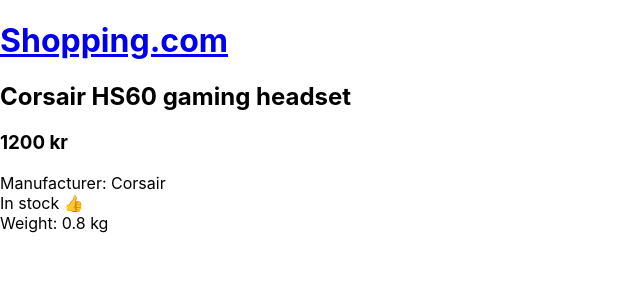
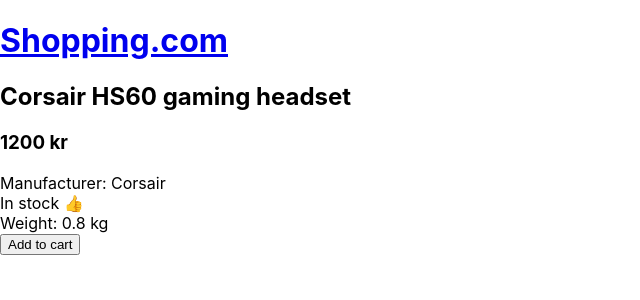
Before and after one commit to jakst/shopping-demo, a React (Create React App) app: page /product/10 in a window 1280 px wide. Shown: the top 300 px of the page, without its empty margins (0-640 px from the left). Built offline with nearby package versions, Linux system fonts and the light colour scheme.

Commit message:
Add cart context

```diff
--- a/src/App.tsx
+++ b/src/App.tsx
@@ -1,6 +1,7 @@
 import React, { Suspense } from 'react'
 import { Route, Switch } from 'react-router'
 import { BrowserRouter } from 'react-router-dom'
+import { Cart } from './cart'
 import { fakeLatency } from './latency'
 
 const LazyMainPage = React.lazy(async () => {
@@ -29,12 +30,14 @@
 
 			<BrowserRouter>
 				<Suspense fallback={<LoadingMessage />}>
+					<Cart>
 						<Switch>
 							<Route exact path="/" component={LazyMainPage} />
 							<Route path="/product/:id" component={LazyProductPage} />
 							<Route path="/checkout" component={LazyCheckoutPage} />
 							<Route path="/" component={Lazy404Page} />
 						</Switch>
+					</Cart>
 				</Suspense>
 			</BrowserRouter>
 		</div>
--- /dev/null
+++ b/src/cart.tsx
@@ -0,0 +1,60 @@
+import React from 'react'
+import { Product } from './api/api'
+
+type Props = {
+	children: React.ReactNode
+}
+
+type Cart = {
+	totalItems: number
+	items: Map<number, CartItem>
+}
+
+type CartItem = {
+	quantity: number
+	product: Product
+}
+
+export function Cart({ children }: Props) {
+	const [cart, setCart] = React.useState<Cart>(emptyCart)
+
+	const addToCart = React.useCallback(
+		(product: Product) => {
+			const currentCartItem = cart.items.get(product.id)
+
+			const newCartItem = {
+				quantity: currentCartItem ? currentCartItem.quantity + 1 : 1,
+				product,
+			}
+
+			setCart(cart => ({
+				totalItems: cart.totalItems + 1,
+				items: new Map(cart.items).set(product.id, newCartItem),
+			}))
+		},
+		[cart]
+	)
+
+	return (
+		<CartContext.Provider
+			value={{
+				cart,
+				addToCart,
+			}}
+		>
+			{children}
+		</CartContext.Provider>
+	)
+}
+
+const emptyCart: Cart = {
+	totalItems: 0,
+	items: new Map(),
+}
+
+const CartContext = React.createContext({
+	cart: emptyCart,
+	addToCart: (product: any) => {},
+})
+
+export const useCart = () => React.useContext(CartContext)
--- a/src/pages/product.page.tsx
+++ b/src/pages/product.page.tsx
@@ -1,6 +1,7 @@
 import React from 'react'
 import { match } from 'react-router'
 import { getProductById, Product } from '../api/api'
+import { useCart } from '../cart'
 
 type Props = {
 	match: match<{ id: string }>
@@ -10,6 +11,7 @@
 	const productId = match.params.id
 	const [product, setProduct] = React.useState<Product>()
 	const [error, setError] = React.useState(false)
+	const { addToCart } = useCart()
 
 	const fetchProduct = React.useCallback(async () => {
 		setError(false)
@@ -33,6 +35,8 @@
 			{product.available ? 'In stock 👍' : 'Not available 👎'}
 			<br />
 			Weight: {product.weight} kg
+			<br />
+			<button onClick={() => addToCart(product)}>Add to cart</button>
 		</div>
 	)
 }
```
Lines whose indentation alone changed are shown as unchanged.
